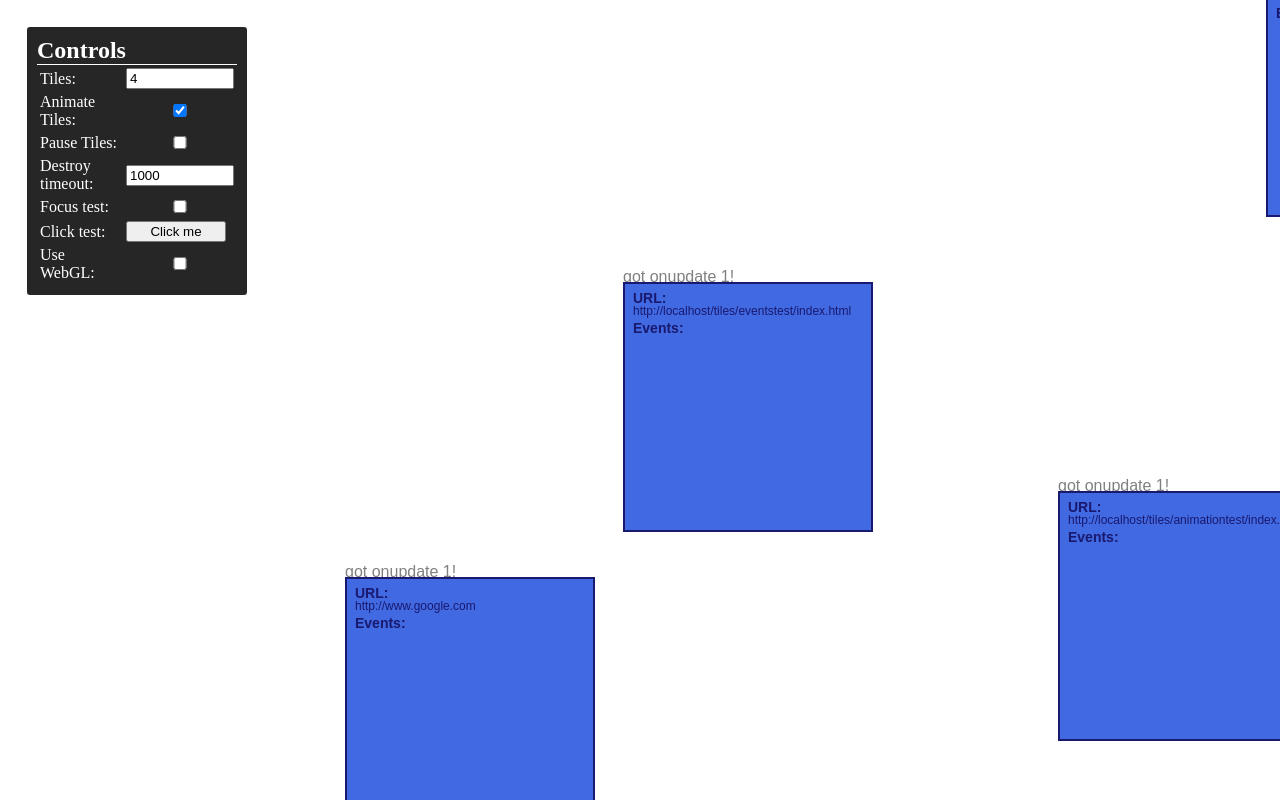
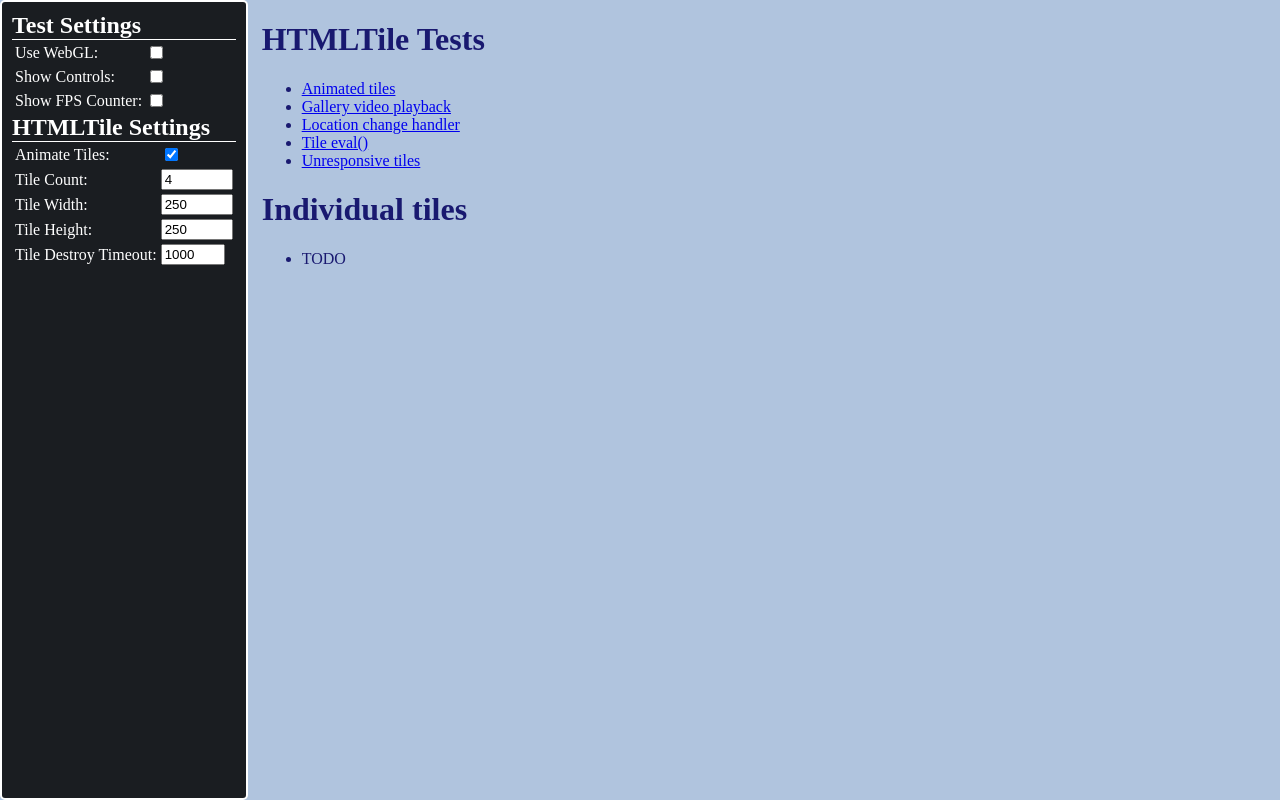
Before and after one commit to kromain/BouncyMallow, a plain HTML site: page index.html in a window 1280 px wide. Drawn offline with Linux system fonts and the light colour scheme.

Commit message:
Add landing page and move main demo into animatedtiles.html

```diff
--- a/index.html
+++ b/index.html
@@ -7,26 +7,24 @@
 <title>HTMLTile testbed</title>
 <style type="text/css">
 body, html {
-  margin: 0px;
   width: 100%;
   height: 100%;
+  margin: 0px;
   overflow: hidden;
+  background: lightsteelblue;
 }
-#layer0 {
-  z-index: 0;
-}
-#layer1 {
-  z-index: 1;
-}
-#layer2 {
-  z-index: 2;
+#contents {
+  display: inline-block;
+  vertical-align: top;
+  margin-left: 10px;
+  color: midnightblue;
 }
 #controls {
-  position: absolute;
+  display: inline-block;
+  box-sizing: border-box;
+  height: 100%;
+
   background: rgba(0, 0, 0, 0.85);
-  width: 200px;
-  top: 25px;
-  left: 25px;
   padding: 10px;
   border-radius: 5px;
   border: 2px solid white;
@@ -36,110 +34,119 @@ body, html {
   margin: 0px;
   border-bottom: 1px solid white;
 }
-#controls input {
-  width: 100px;
-}
 </style>
-<script src="scripts/gl-matrix-min.js" type="text/javascript"></script>
-<script src="scripts/tiledemo.js" type="text/javascript"></script>
 <script src="scripts/query-args.js" type="text/javascript"></script>
-<script src="scripts/htmltile-shim.js" type="text/javascript"></script>
 <script type="text/javascript">
   function init() {
-    initTextures();
+    initParameters();
+    registerLinkOnClickEventHandler();
+  }
 
+  function initParameters() {
     extractQueryArgs();
-    if (queryArgs.autopauseresume != undefined)
-      window.setTimeout(autoPauseResumeTiles, queryArgs.autopauseresume * 1000);
+
     if (queryArgs.usewebgl != undefined)
       document.getElementById('usewebgl').checked = queryArgs.usewebgl;
+    if (queryArgs.showcontrols != undefined)
+      document.getElementById('showcontrols').checked = queryArgs.showcontrols;
+    if (queryArgs.showfps != undefined)
+      document.getElementById('showfps').checked = queryArgs.showfps;
+
+    if (queryArgs.tilecount != undefined)
+      document.getElementById('tilecount').value = queryArgs.tilecount;
+    if (queryArgs.tilewidth != undefined)
+      document.getElementById('tilewidth').value = queryArgs.tilewidth;
+    if (queryArgs.tileheight != undefined)
+      document.getElementById('tileheight').value = queryArgs.tileheight;
     if (queryArgs.animatetiles != undefined)
       document.getElementById('animatetiles').checked = queryArgs.animatetiles;
     if (queryArgs.destroytimeout != undefined)
       document.getElementById('destroytimeout').value = queryArgs.destroytimeout;
-    if (queryArgs.tilecount != undefined)
-      document.getElementById('tilecount').value = queryArgs.tilecount;
-
-    if (queryArgs.tilewidth != undefined)
-      tileWidth = queryArgs.tilewidth;
-    if (queryArgs.tileheight != undefined)
-      tileHeight = queryArgs.tileheight;
-
-    if (queryArgs.showfps != undefined)
-      showFPSCounter = queryArgs.showfps;
-
-    registerHTMLTileShimIfNeeded();
-
-    start();
   }
 
-  function initTextures () {
-    textures = [
-      '/tiles/eventstest/index.html',
-      '/tiles/animationtest/index.html',
-      'http://24.media.tumblr.com/cfa55f70bbc5ce545eed804fa61a9d26/tumblr_mfpmmdCdWA1s1r5leo1_500.gif',
-      'http://www.google.com',
-      '/tiles/videotest/index.html?autoplay=1',
-      '/tiles/unresponsivetest/index.html',
-      '/tiles/charttest/index.html',
-    ];
+  function getParameters() {
+    var parameters = new Object();
+    parameters['usewebgl'] = document.getElementById('usewebgl').checked;
+    parameters['showcontrols'] = document.getElementById('showcontrols').checked;
+    parameters['showfps'] = document.getElementById('showfps').checked;
+    parameters['tilecount'] = document.getElementById('tilecount').value;
+    parameters['tilewidth'] = document.getElementById('tilewidth').value;
+    parameters['tileheight'] = document.getElementById('tileheight').value;
+    parameters['animatetiles'] = document.getElementById('animatetiles').checked;
+    parameters['destroytimeout'] = document.getElementById('destroytimeout').value;
+
+    return parameters;
   }
 
-  function autoPauseResumeTiles() {
-    var pauseTilesCheckbox = document.getElementById('pausetiles');
-    pauseTilesCheckbox.checked = !pauseTilesCheckbox.checked;
-    // modifying the checked property doesn't actually trigger the onchange handler
-    toggleTilesPauseResume();
-    window.setTimeout(autoPauseResumeTiles, queryArgs.autopauseresume * 1000);
+  function registerLinkOnClickEventHandler() {
+    for (var i = 0 ; i < document.links.length; ++i) {
+      document.links[i].addEventListener('click', appendQueryParams, true);
+    }
+  }
+
+  function appendQueryParams(e) {
+    var elem = e.target;
+    elem.href += buildQueryString(getParameters());
+    return true;
   }
 </script>
 </head>
 
 <body onload="init()">
-<div id="canvas_wrap">
-  <div id="layer0">
-    <canvas id="example" width="1920" height="1080">
-      If you're seeing this your web browser doesn't support the &lt;canvas>&gt; element. Ouch!
-    </canvas>
-  </div>
-  <div id="layer1">
-  </div>
-  <div id="layer2">
-    <div id="controls">
-    <h2>Controls</h2>
+  <div id="controls">
+    <h2>Test Settings</h2>
     <table>
     <tr>
-      <td>Tiles:</td>
-      <td><input id="tilecount" type="number" min="0" max="3000" step="1" value="4" /></td>
+      <td>Use WebGL:</td>
+      <td><input id='usewebgl' type="checkbox" /></td>
     </tr>
+    <tr>
+      <td>Show Controls:</td>
+      <td><input id='showcontrols' type="checkbox" /></td>
+    </tr>
+    <tr>
+      <td>Show FPS Counter:</td>
+      <td><input id='showfps' type="checkbox" /></td>
+    </tr>
+    </table>
+    <h2>HTMLTile Settings</h2>
+    <table>
     <tr>
       <td>Animate Tiles:</td>
       <td><input id='animatetiles' type="checkbox" checked="true" /></td>
     </tr>
     <tr>
-      <td>Pause Tiles:</td>
-      <td><input id='pausetiles' type="checkbox" /></td>
+      <td>Tile Count:</td>
+      <td><input id="tilecount" type="number" min="0" max="3000" step="1" value="4" /></td>
     </tr>
     <tr>
-      <td>Destroy timeout:</td>
-      <td><input id="destroytimeout" type="number" min="1" max="100" step="1" value="1000" /></td>
+      <td>Tile Width:</td>
+      <td><input id="tilewidth" type="number" min="10" max="3000" step="10" value="250" /></td>
     </tr>
     <tr>
-      <td>Focus test:</td>
-      <td><input id='focustile' type="checkbox" /></td>
+      <td>Tile Height:</td>
+      <td><input id="tileheight" type="number" min="10" max="3000" step="10" value="250" /></td>
     </tr>
     <tr>
-      <td>Click test:</td>
-      <td><input id="clicktile" type="button" value="Click me" /></td>
-    </tr>
-    <tr>
-      <td>Use WebGL:</td>
-      <td><input id='usewebgl' type="checkbox" /></td>
+      <td>Tile Destroy Timeout:</td>
+      <td><input id="destroytimeout" type="number" min="1" max="100" step="1" value="1000" /></td>
     </tr>
     </table>
   </div>
+  <div id="contents">
+    <h1>HTMLTile Tests</h1>
+    <ul>
+      <li><a href="animatedtiles.html">Animated tiles</a></li>
+      <li><a href="largevideotest.html">Gallery video playback</a></li>
+      <li><a href="locationchangetest.html">Location change handler</a></li>
+      <li><a href="evaltest.html">Tile eval()</a></li>
+      <li><a href="unresponsivetiletest.html">Unresponsive tiles</a></li>
+    </ul>
+    <h1>Individual tiles</h1>
+    <ul>
+      <li>TODO</li>
+    </ul>
   </div>
-</div>
 </body>
 
 </html>
```
Also changed, not shown: animatedtiles.html (added, +149 -0 lines).
